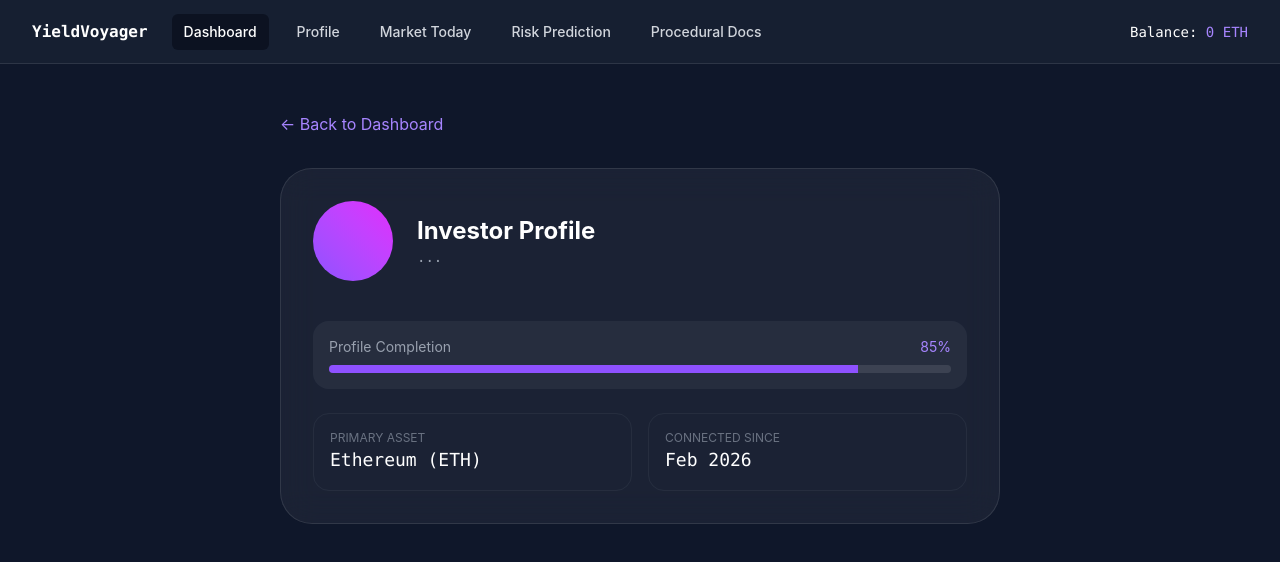
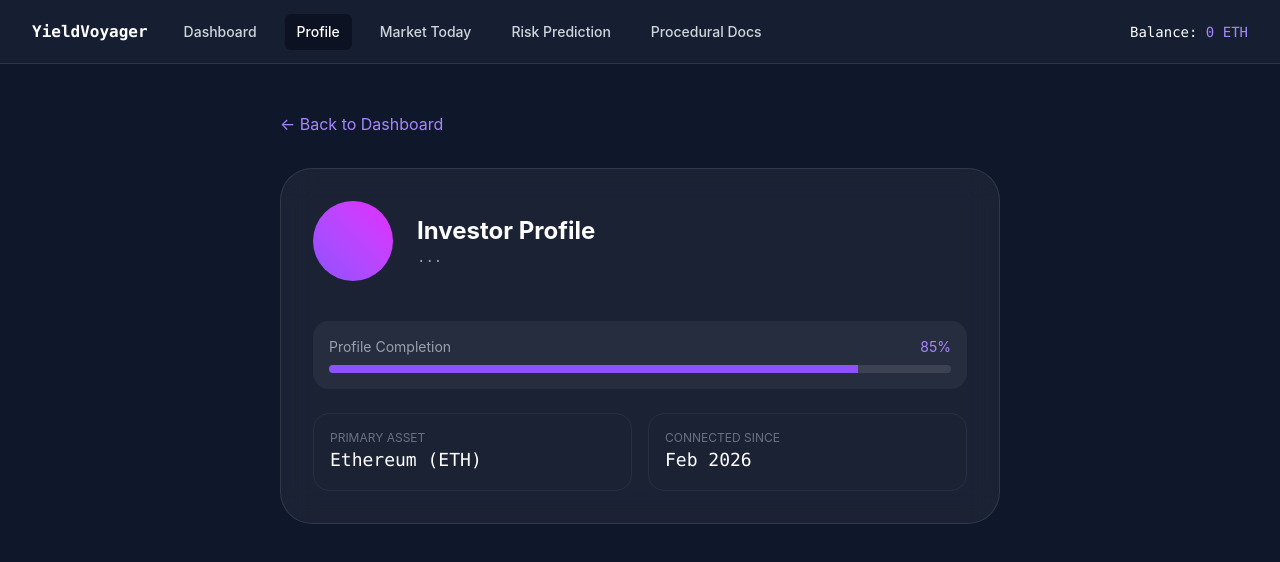
Before and after one commit to Abhishek-M-K2005/YieldVoyager, a React (Vite) app in the folder frontend/: page /profile in a window 1280 px wide. Shown: the top 562 px of the page. Built offline with nearby package versions, Linux system fonts and the light colour scheme; sample sign-in values are in the browser's storage; what @adraffy/ens-normalize would draw is missing.

Commit message:
Refactor Header navigation to use Link component
Updated the Header component to use React Router's Link for navigation and dynamically determine the active route.

```diff
--- a/frontend/src/components/Header.jsx
+++ b/frontend/src/components/Header.jsx
@@ -2,15 +2,16 @@
 import { Bars3Icon, XMarkIcon } from '@heroicons/react/24/outline';
 import { useContext } from 'react';
 import { AuthContext } from '../context/AuthContext';
+import { Link, useLocation } from 'react-router-dom'; // 1. Imported Link and useLocation
 
+// 2. Updated routes and removed hardcoded 'current' status
 const navigation = [
-  { name: 'Dashboard', href: '/dashboard', current: true },
-  { name: 'Profile', href: '/profile', current: false },
-  { name: 'Market Today', href: '/market', current: false },
-  { name: 'Risk Prediction', href: '/predict', current: false },
-  { name: 'Procedural Docs', href: '/docs', current: false }, // Restored
+  { name: 'Dashboard', href: '/dashboard' },
+  { name: 'Profile', href: '/profile' },
+  { name: 'Market Today', href: '/market' },
+  { name: 'Risk Prediction', href: '/predict' },
+  { name: 'Procedural Docs', href: '/docs' },
 ];
-
 
 function classNames(...classes) {
   return classes.filter(Boolean).join(' ');
@@ -18,6 +19,7 @@
 
 export default function Header() {
   const { token, balance, network } = useContext(AuthContext);
+  const location = useLocation(); // 3. This reads the current URL so we know what to highlight
 
   // Capitalize network name
   const networkName = network ? network.charAt(0).toUpperCase() + network.slice(1) : '';
@@ -43,19 +45,22 @@
               <h1 className="text-white font-extrabold font-mono ">YieldVoyager</h1>
             </div>
             <div className="hidden sm:ml-6 sm:flex sm:items-center sm:space-x-4">
-              {navigation.map((item) => (
-                <a
+              {navigation.map((item) => {
+                const isCurrent = location.pathname === item.href; // Dynamically check if active
+                return (
+                  <Link
                     key={item.name}
-                  href={item.href}
-                  aria-current={item.current ? 'page' : undefined}
+                    to={item.href} // Swapped href to 'to' for React Router
+                    aria-current={isCurrent ? 'page' : undefined}
                     className={classNames(
-                    item.current ? 'bg-gray-950/50 text-white' : 'text-gray-300 hover:bg-white/5 hover:text-white',
+                      isCurrent ? 'bg-gray-950/50 text-white' : 'text-gray-300 hover:bg-white/5 hover:text-white',
                       'rounded-md px-3 py-2 text-sm font-medium',
                     )}
                   >
                     {item.name}
-                </a>
-              ))}
+                  </Link>
+                );
+              })}
             </div>
           </div>
 
@@ -72,20 +77,23 @@
       {/* Mobile nav */}
       <DisclosurePanel className="sm:hidden">
         <div className="space-y-1 px-2 pt-2 pb-3">
-          {navigation.map((item) => (
+          {navigation.map((item) => {
+            const isCurrent = location.pathname === item.href;
+            return (
               <DisclosureButton
                 key={item.name}
-              as="a"
-              href={item.href}
-              aria-current={item.current ? 'page' : undefined}
+                as={Link} // Swapped 'a' to 'Link'
+                to={item.href} // Swapped href to 'to'
+                aria-current={isCurrent ? 'page' : undefined}
                 className={classNames(
-                item.current ? 'bg-gray-950/50 text-white' : 'text-gray-300 hover:bg-white/5 hover:text-white',
+                  isCurrent ? 'bg-gray-950/50 text-white' : 'text-gray-300 hover:bg-white/5 hover:text-white',
                   'block rounded-md px-3 py-2 text-base font-medium',
                 )}
               >
                 {item.name}
               </DisclosureButton>
-          ))}
+            );
+          })}
 
           {/* Mobile wallet balance */}
           {token && (
```
Lines whose indentation alone changed are shown as unchanged.
